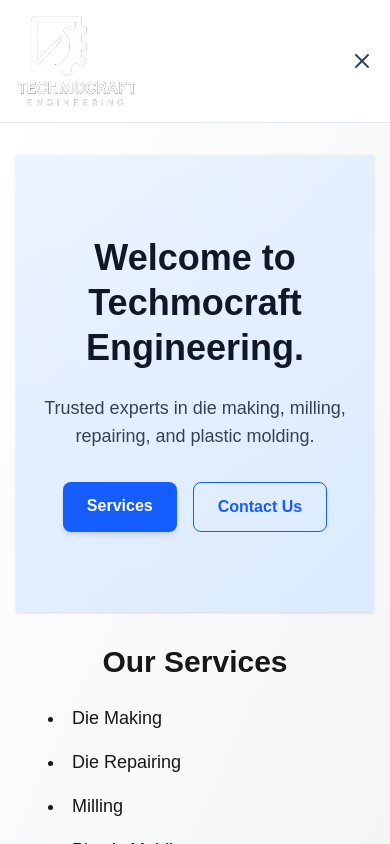
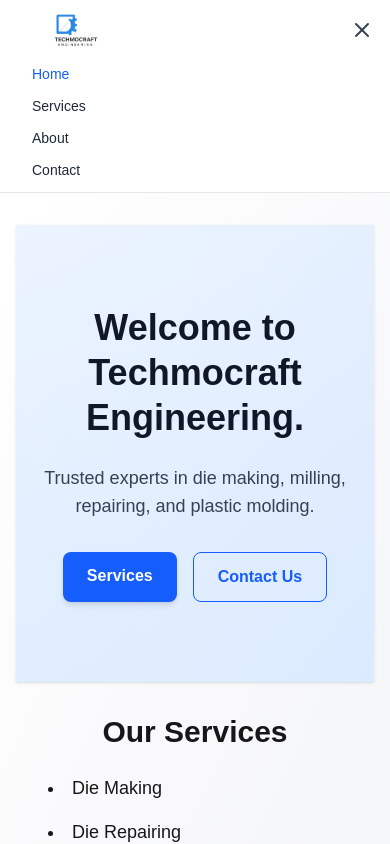
Before and after one commit to JJGaming007/techmocraft-site, a Next.js app: page / in a window 390 px wide. Both pictures are taken after a click on the button "Toggle Menu". Shown: the top 844 px of the page. Built offline with nearby package versions, Linux system fonts and the light colour scheme.

Commit message:
Logo and hamburger fix

```diff
--- a/src/components/Navbar.tsx
+++ b/src/components/Navbar.tsx
@@ -2,21 +2,13 @@
 
 import Link from "next/link";
 import Image from "next/image";
-import { useState, useEffect } from "react";
+import { useState } from "react";
 import { usePathname } from "next/navigation";
 import { Menu, X } from "lucide-react";
 
 export function Navbar() {
-  const [isDark, setIsDark] = useState(false);
-  const [isOpen, setIsOpen] = useState(false); // ✅ This was missing!
-  const [mounted, setMounted] = useState(false);
+  const [isOpen, setIsOpen] = useState(false);
   const pathname = usePathname();
-
-  useEffect(() => {
-    setMounted(true);
-    setIsDark(document.documentElement.classList.contains("dark"));
-  }, []);
-
 
   const navLinks = [
     { name: "Home", href: "/" },
@@ -29,18 +21,27 @@
     <nav className="bg-white dark:bg-gray-900 shadow-sm px-4 py-3 border-b border-gray-200 dark:border-gray-700">
       <div className="max-w-7xl mx-auto flex justify-between items-center">
         <Link href="/">
-          {mounted && (
+          <div className="relative w-[120px] h-[36px]">
+            {/* Light Mode Logo */}
             <Image
-              src={isDark ? "/logo-whitemode-bgdark.png" : "/logo-darkmode-bgwhite.png"}
+              src="/logo-darkmode-bgwhite.png"
               alt="Techmocraft Logo"
-              width={120}
-              height={36}
-              className="object-contain"
+              fill
+              className="block dark:hidden object-contain"
               priority
             />
-          )}
+            {/* Dark Mode Logo */}
+            <Image
+              src="/logo-whitemode-bgdark.png"
+              alt="Techmocraft Logo"
+              fill
+              className="hidden dark:block object-contain"
+              priority
+            />
+          </div>
         </Link>
 
+        {/* Desktop nav links */}
         <div className="hidden md:flex space-x-6 items-center text-sm font-semibold">
           {navLinks.map((item) => {
             const isActive = pathname === item.href;
@@ -58,7 +59,9 @@
                   {item.name}
                   <span
                     className={`block h-0.5 transition-all duration-300 ${
-                      isActive ? "w-full bg-blue-500" : "w-0 group-hover:w-full bg-blue-500"
+                      isActive
+                        ? "w-full bg-blue-500"
+                        : "w-0 group-hover:w-full bg-blue-500"
                     }`}
                   ></span>
                 </span>
@@ -67,14 +70,38 @@
           })}
         </div>
 
+        {/* Hamburger icon */}
         <button
           className="md:hidden text-gray-700 dark:text-gray-300"
-          onClick={() => setIsOpen((prev) => !prev)}
+          onClick={() => setIsOpen(!isOpen)}
           aria-label="Toggle Menu"
         >
           {isOpen ? <X className="h-6 w-6" /> : <Menu className="h-6 w-6" />}
         </button>
       </div>
+
+      {/* Mobile nav links */}
+      {isOpen && (
+        <div className="md:hidden mt-4 flex flex-col space-y-3 px-4 text-sm font-medium">
+          {navLinks.map((item) => {
+            const isActive = pathname === item.href;
+            return (
+              <Link
+                key={item.name}
+                href={item.href}
+                className={`transition-colors ${
+                  isActive
+                    ? "text-blue-600 dark:text-blue-400"
+                    : "text-gray-800 dark:text-gray-100 hover:text-blue-600 dark:hover:text-blue-400"
+                }`}
+                onClick={() => setIsOpen(false)}
+              >
+                {item.name}
+              </Link>
+            );
+          })}
+        </div>
+      )}
     </nav>
   );
 }
```
